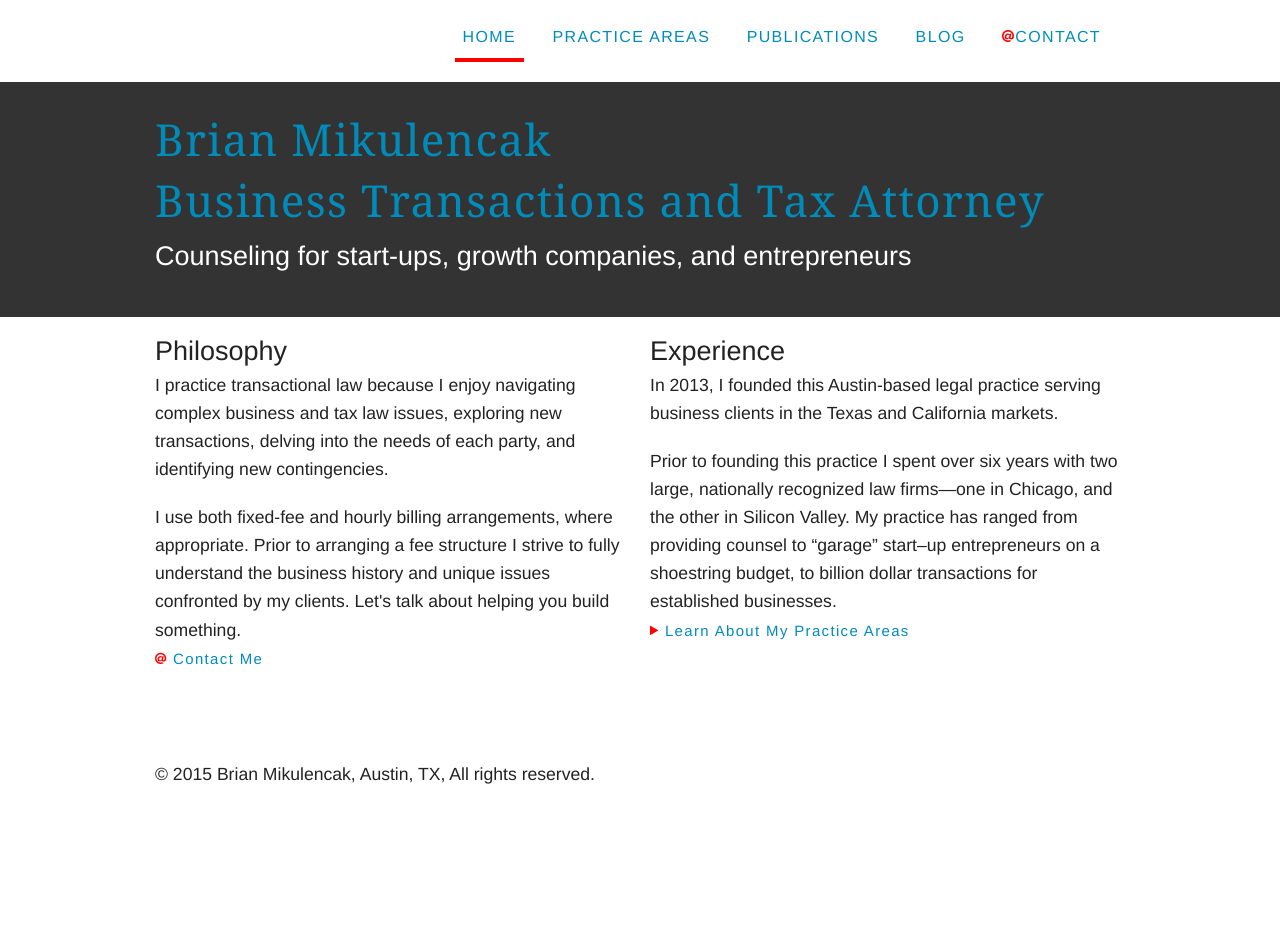
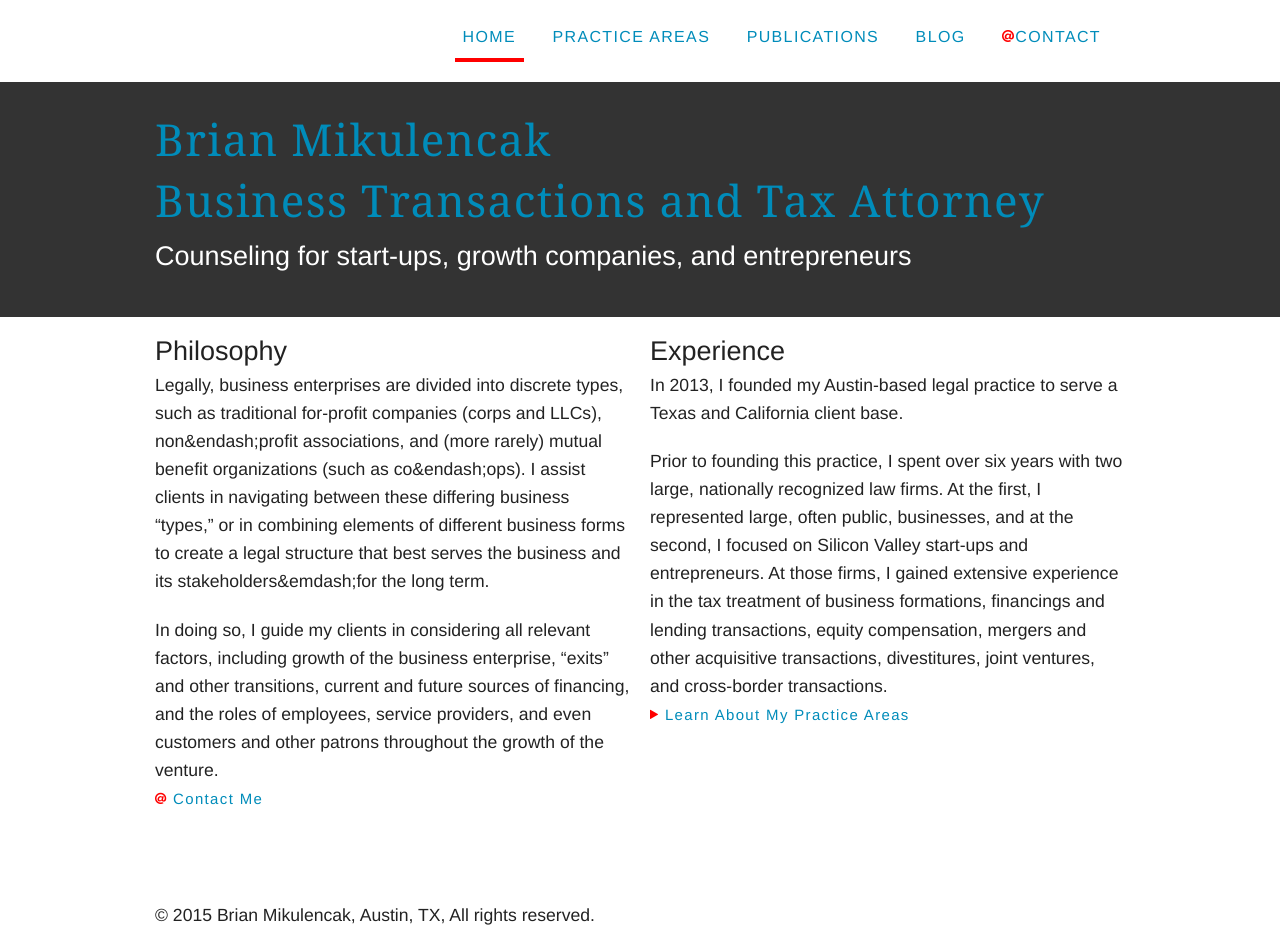
Before and after one commit to brianmik/bmaustinlaw, a Jekyll site: the page built from index.html, in a window 1280 px wide. Built offline with Jekyll 4.4.1, drawn with Linux system fonts in a browser that asks for light colours; Markdown is read by kramdown in place of the engine named in the settings; before the commit the page ends 900 px from its top, so only the background shows below that.

Commit message:
Changes to landing page
Attempts to re-write landing page text

```diff
--- a/index.html
+++ b/index.html
@@ -12,8 +12,8 @@ title: Brian Mikulencak Business Transactions and Tax Attorney - Home
           <header class="space-none">
             <h1 class="philosophy space-none">Philosophy</h1>
           </header>
-          <p>I practice transactional law because I enjoy navigating complex business and tax law issues, exploring new transactions, delving into the needs of each party, and identifying new contingencies.</p>
-          <p class="space-none">I use both fixed-fee and hourly billing arrangements, where appropriate. Prior to arranging a fee structure I strive to fully understand the business history and unique issues confronted by my clients. Let's talk about helping you build something.</p>
+          <p>Legally, business enterprises are divided into discrete types, such as traditional for-profit companies (corps and LLCs), non&endash;profit associations, and (more rarely) mutual benefit organizations (such as co&endash;ops). I assist clients in navigating between these differing business &ldquo;types,&rdquo; or in combining elements of different business forms to create a legal structure that best serves the business and its stakeholders&emdash;for the long term.</p>
+          <p class="space-none">In doing so, I guide my clients in considering all relevant factors, including growth of the business enterprise, &ldquo;exits&rdquo; and other transitions, current and future sources of financing, and the roles of employees, service providers, and even customers and other patrons throughout the growth of the venture.</p>
           <p><a class="capitalize small" href="contact.html"><i class="fi-at-sign red"></i> Contact me</a></p>
           </section>
         </li>
@@ -23,8 +23,8 @@ title: Brian Mikulencak Business Transactions and Tax Attorney - Home
           <header class="space-none">
             <h1 class="experience space-none">Experience</h1>
           </header>
-          <p>In 2013, I founded this Austin-based legal practice serving business clients in the Texas and California markets.</p>
-          <p class="space-none">Prior to founding this practice I spent over six years with two large, nationally recognized law firms&mdash;one in Chicago, and the other in Silicon Valley. My practice has ranged from providing counsel to &ldquo;garage&rdquo; start&ndash;up entrepreneurs on a shoestring budget, to billion dollar transactions for established businesses.</p>
+          <p>In 2013, I founded my Austin-based legal practice to serve a Texas and California client base.</p>
+          <p class="space-none">Prior to founding this practice, I spent over six years with two large, nationally recognized law firms. At the first, I represented large, often public, businesses, and at the second, I focused on Silicon Valley start-ups and entrepreneurs. At those firms, I gained extensive experience in the tax treatment of business formations, financings and lending transactions, equity compensation, mergers and other acquisitive transactions, divestitures, joint ventures, and cross-border transactions.</p>
           <p><a class="capitalize small" href="practice-areas.html"><i class="fi-play red"></i> Learn about my practice areas</a></p>
         </section>
         </li>
```
Also changed, not shown: rafts/index.html (+4 -4 lines).
